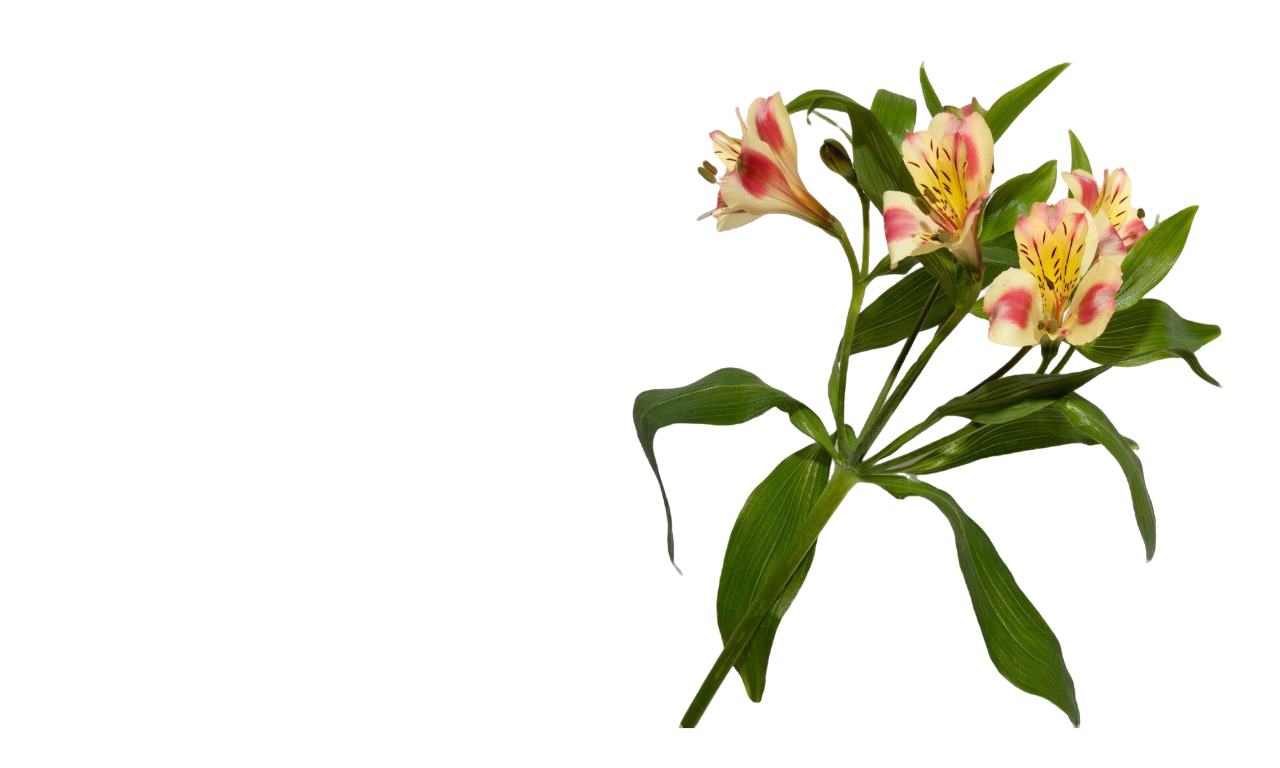
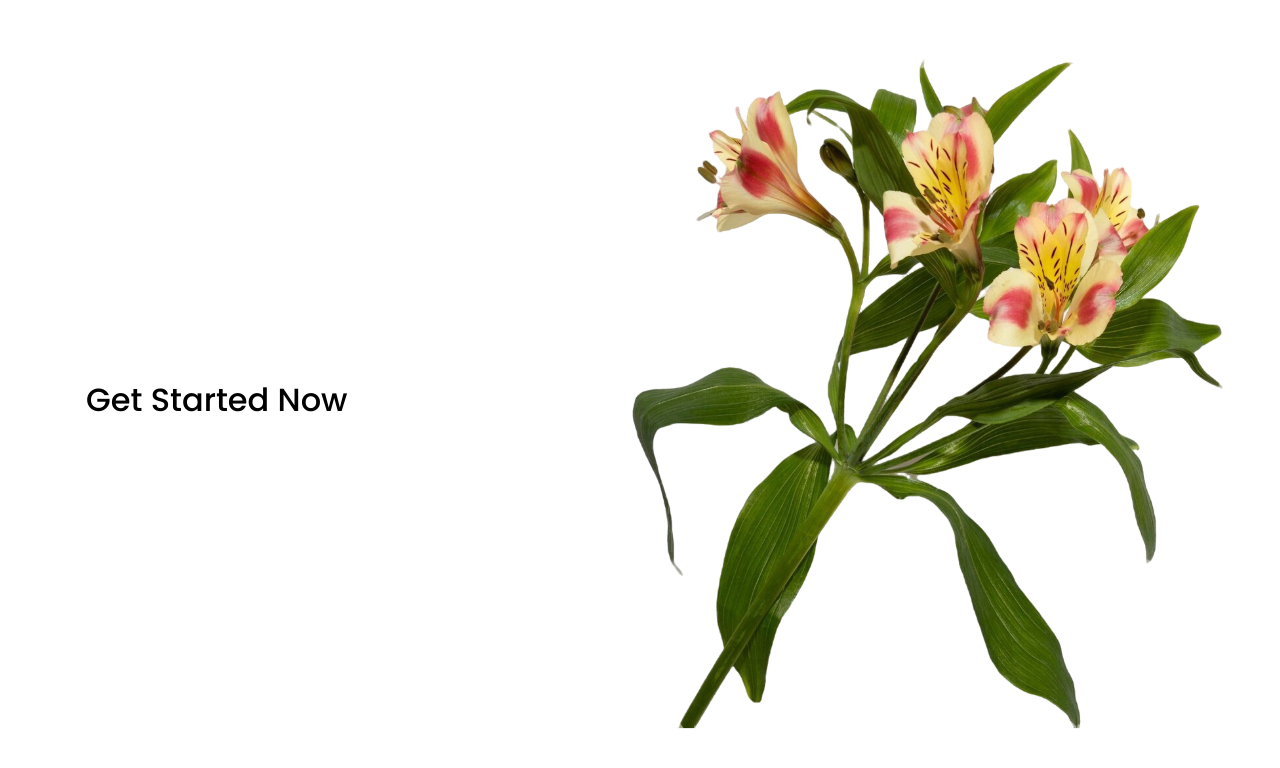
Before and after one commit to janiceee26/appdev1-final-practical-exam, a React (Vite) app: page / in a window 1280 px wide. Shown: the top 768 px of the page. Built offline with nearby package versions, Linux system fonts and the light colour scheme.

Commit message:
Add Sign Up page title

```diff
--- a/index.html
+++ b/index.html
@@ -3,6 +3,7 @@
   <head>
     <meta charset="UTF-8" />
     <meta name="viewport" content="width=device-width, initial-scale=1.0" />
+    <link href="https://fonts.googleapis.com/css2?family=Poppins:wght@400;500;700&display=swap" rel="stylesheet" />
     <title>appdev1-final-practical-exam</title>
   </head>
   <body>
--- a/src/components/SignUp.jsx
+++ b/src/components/SignUp.jsx
@@ -4,7 +4,11 @@ import blossomFlower from '../assets/blossom-flower.svg'
 function SignUp() {
   return (
     <div className={styles.container}>
-      <div className={styles.left}></div>
+      <div className={styles.left}>
+        <div className={styles.content}>
+          <h1 className={styles.title}>Get Started Now</h1>
+        </div>
+      </div>
 
       <div className={styles.right}>
         <img src={blossomFlower} alt="Blossom flower" className={styles.image} />
--- a/src/components/SignUp.module.css
+++ b/src/components/SignUp.module.css
@@ -5,6 +5,24 @@
 
 .left {
   width: 45%;
+  display: flex;
+  align-items: center;
+  justify-content: center;
+  padding: 40px;
+  box-sizing: border-box;
+}
+
+.content {
+  width: 100%;
+  max-width: 404px;
+}
+
+.title {
+  font-family: 'Poppins', sans-serif;
+  font-size: 32px;
+  font-weight: 500;
+  color: #000000;
+  margin: 0;
 }
 
 .right {
```
Also changed, not shown: agnote-signup-title.png (added).
